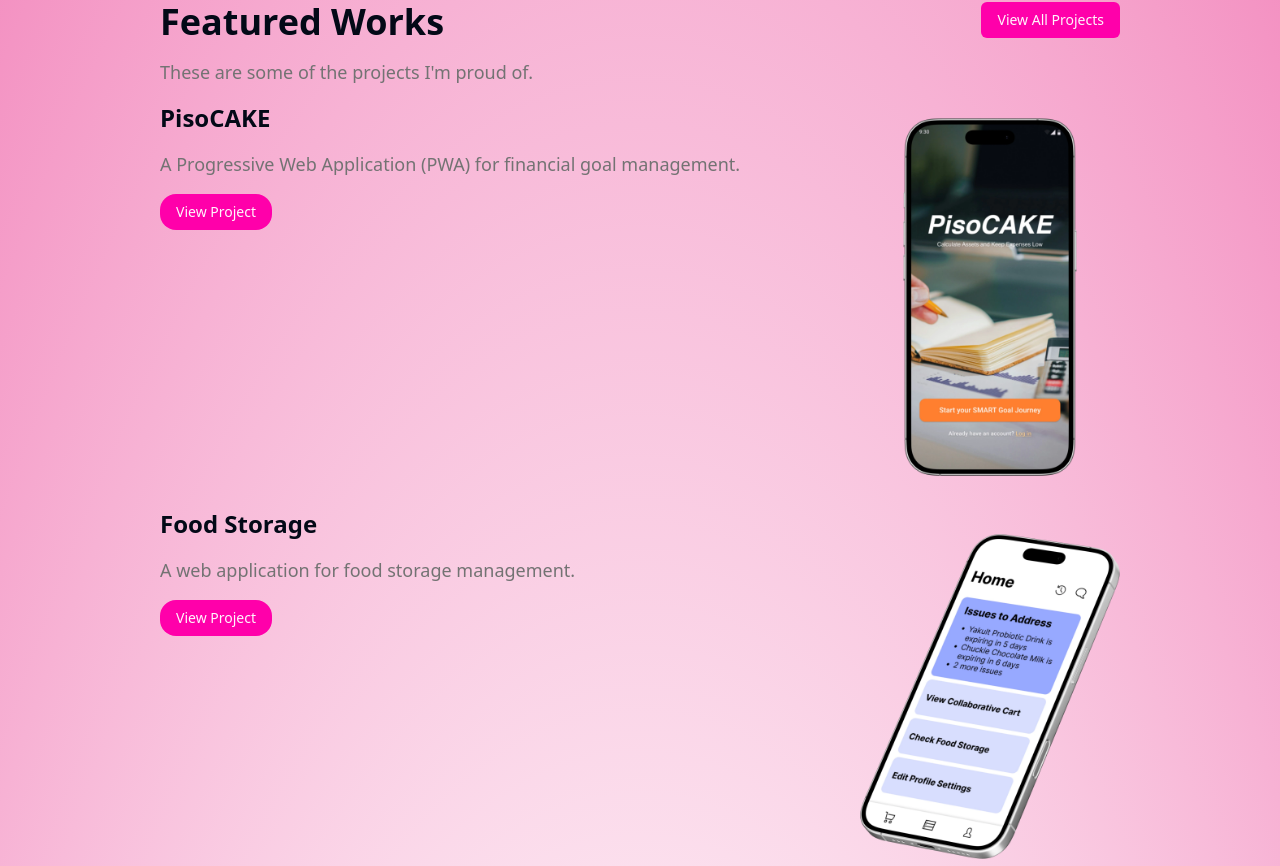
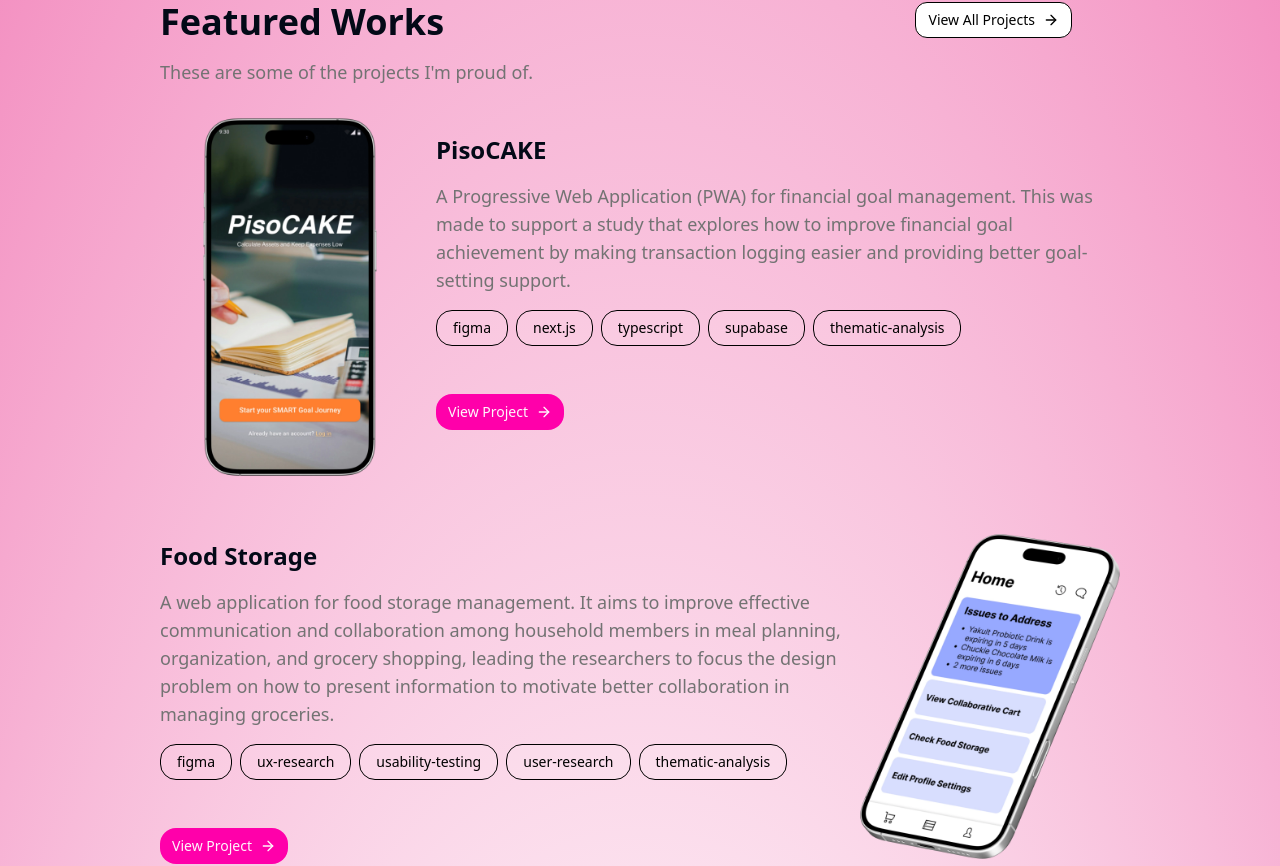
Before and after one commit to frncs-dc/portfolio, a Next.js app: page / in a window 1280 px wide. Shown: the part 494-1360 px from the top of the page. Built offline with nearby package versions, Linux system fonts and the light colour scheme.

Commit message:
feat: updated projects

```diff
--- a/src/components/featuredWorks.jsx
+++ b/src/components/featuredWorks.jsx
@@ -1,50 +1,101 @@
 import Image from "next/image";
 import Link from "next/link";
 import { Button } from "@/components/ui/button";
+import { ArrowRightIcon } from "lucide-react";
 export default function FeaturedWorks() {
+    const PisoCAKETechnologies = [
+        "figma",
+        "next.js",
+        "typescript",
+        "supabase",
+        "thematic-analysis",
+    ];
+
+    const FoodStorageTechnologies = [
+        "figma",
+        "ux-research",
+        "usability-testing",
+        "user-research",
+        "thematic-analysis",
+    ];
+
     return (
         <section className="relative z-10 my-24 flex flex-col gap-4 justify-center">
-            <div className="flex flex-row gap-4 justify-between">
+            <div className="flex flex-row gap-4">
                 <div className="flex flex-col gap-4">
                     <h1 className="text-4xl font-bold">Featured Works</h1>
                     <p className="text-lg text-neutral-500">
                         These are some of the projects I'm proud of.
                     </p>
                 </div>
-                <Button>
+                <Button className="ml-auto mr-12 rounded-xl w-fit bg-white text-black border border-black p-2 px-4">
                     <Link href="/projects">View All Projects</Link>
+                    <ArrowRightIcon className="w-4 h-4" />
                 </Button>
             </div>
             {/* PisoCAKE Project */}
             <div className="flex flex-row gap-4">
-                <div className="flex flex-col gap-4">
-                    <h2 className="text-2xl font-bold">PisoCAKE</h2>
-                    <p className="text-lg text-neutral-500">
-                        A Progressive Web Application (PWA) for financial goal
-                        management.
-                    </p>
-                    <Button className="rounded-2xl w-fit">
-                        <Link href="/projects/pisocake">View Project</Link>
-                    </Button>
-                </div>
                 <Image
                     src="/Projects/PisoCAKE/PisoCAKE-Phone-Mockup-Preview.webp"
                     alt="PisoCAKE"
                     width={260}
                     height={500}
-                    className="rounded-2xl ml-auto"
+                    className="rounded-2xl "
                 />
+                <div className="flex flex-col gap-4 h-full">
+                    <h2 className="text-2xl font-bold mt-8">PisoCAKE</h2>
+                    <p className="text-lg text-neutral-500">
+                        A Progressive Web Application (PWA) for financial goal
+                        management. This was made to support a study that
+                        explores how to improve financial goal achievement by
+                        making transaction logging easier and providing better
+                        goal-setting support.
+                    </p>
+
+                    <div className="flex flex-row gap-2">
+                        {PisoCAKETechnologies.map((technology) => (
+                            <Button
+                                key={technology}
+                                className="rounded-2xl w-fit text-black border border-black bg-white/10 p-2 px-4"
+                            >
+                                {technology}
+                            </Button>
+                        ))}
+                    </div>
+                    <Button className="rounded-2xl w-fit mt-8">
+                        <Link href="/projects/pisocake">View Project</Link>
+                        <ArrowRightIcon className="w-4 h-4" />
+                    </Button>
+                </div>
             </div>
 
             {/* Food Storage Project */}
             <div className="flex flex-row gap-4">
                 <div className="flex flex-col gap-4">
-                    <h2 className="text-2xl font-bold">Food Storage</h2>
+                    <h2 className="text-2xl font-bold mt-8">Food Storage</h2>
                     <p className="text-lg text-neutral-500">
-                        A web application for food storage management.
+                        A web application for food storage management. It aims
+                        to improve effective communication and collaboration
+                        among household members in meal planning, organization,
+                        and grocery shopping, leading the researchers to focus
+                        the design problem on how to present information to
+                        motivate better collaboration in managing groceries.
                     </p>
-                    <Button className="rounded-2xl w-fit">
-                        <Link href="/projects/food-storage">View Project</Link>
+                    <div className="flex flex-row gap-2">
+                        {FoodStorageTechnologies.map((technology) => (
+                            <Button
+                                key={technology}
+                                className="rounded-2xl w-fit text-black border border-black bg-white/10 p-2 px-4"
+                            >
+                                {technology}
+                            </Button>
+                        ))}
+                    </div>
+                    <Button className="rounded-2xl w-fit mt-8">
+                        <Link href="/projects/uiux-design/food-storage">
+                            View Project
+                        </Link>
+                        <ArrowRightIcon className="w-4 h-4" />
                     </Button>
                 </div>
                 <Image
--- a/src/components/projectsSection.js
+++ b/src/components/projectsSection.js
@@ -28,8 +28,6 @@
 
     return (
         <section className="relative z-10 min-h-screen flex flex-col py-12">
-            <h1 className="text-4xl font-bold mb-4">Projects</h1>
-
             {/* Project Category Spotlight Cards */}
             <div className="flex flex-row gap-4 mb-4">
                 <SpotlightCard
--- a/src/data/projects.js
+++ b/src/data/projects.js
@@ -72,7 +72,7 @@
         longDescription:
             "Designed and developed a Progressive Web Application (PWA) to improve financial goal achievement by integrating routine-aligned transaction logging. Conducted a mixed-methods needfinding study involving a survey and semi-structured interviews to identify behavioral themes such as discipline and convenience. Executed eight iterations of prototyping and usability testing to refine user experience. Evaluated the final system through a two-week field study using the NASA Task Load Index (TLX) to assess cognitive workload and the Treatment Self-Regulation Questionnaire (TSRQ) to analyze user motivation.",
         images: [],
-        technologies: ["figma", "typescript", "supabase", "thematic-analysis"],
+        technologies: ["figma", "next,js", "typescript", "supabase", "thematic-analysis"],
         category: "UI/UX Research & Development",
         githubUrl: null,
         liveUrl: null,
```
